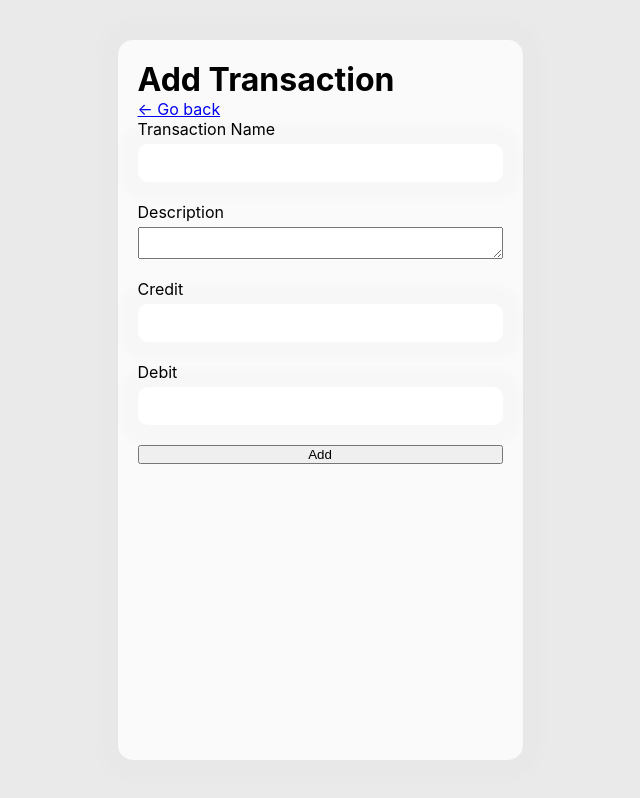
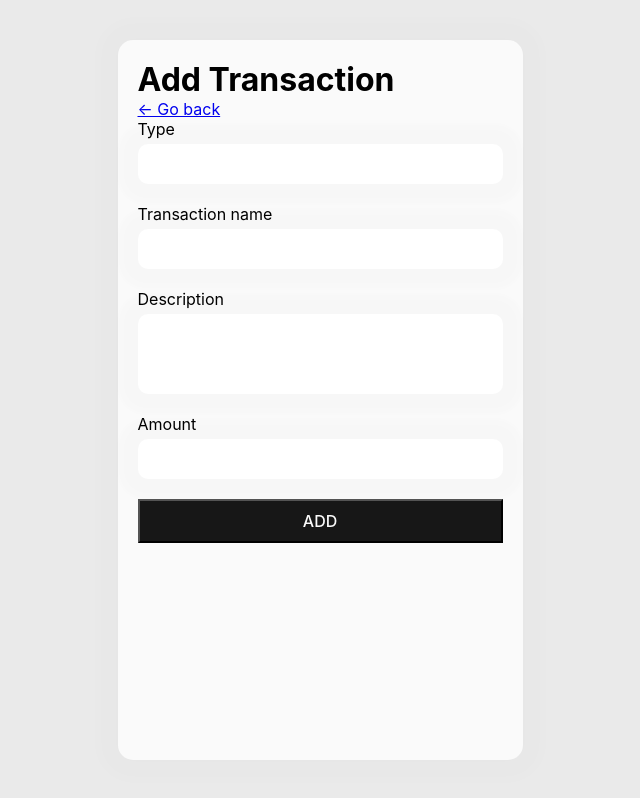
Before and after one commit to wayn3r/personal-account-web-app, a Next.js app: page /transaction/new in a window 1280 px wide. Shown: the whole page, without its empty margins (320-960 px from the left). Built offline with nearby package versions, Linux system fonts and the light colour scheme; no server answers.

Commit message:
chore: update add-transaction form

```diff
--- a/src/modules/shared/styles/form/input.module.scss
+++ b/src/modules/shared/styles/form/input.module.scss
@@ -5,4 +5,5 @@
   font-size: 1.6rem;
   padding: 1rem 1.6rem;
   outline: none;
+  font-family: inherit;
 }
--- a/src/modules/transaction/components/add-transaction-form.tsx
+++ b/src/modules/transaction/components/add-transaction-form.tsx
@@ -8,6 +8,8 @@ import { validateTransaction } from '../services/validate-transaction'
 
 import styles from '../styles/add-transaction-form.module.scss'
 import { Input } from 'modules/shared/components/form/input'
+import { TextAreaInput } from 'modules/shared/components/form/textarea'
+import { Button } from 'modules/shared/components/button/button'
 
 type Props = AddTransactionFormProps
 export function AddTransactionForm({ onAddTransaction }: Props) {
@@ -34,26 +36,25 @@ export function AddTransactionForm({ onAddTransaction }: Props) {
   return (
     <form className={styles.form} onSubmit={handleSubmit}>
       <label>
-        Transaction Name
+        Type
+        <Input type="text" name="type" />
+      </label>
+      <label>
+        Transaction name
         <Input type="text" name="name" />
         {errors.name && <span>{errors.name}</span>}
       </label>
       <label>
         Description
-        <textarea name="description"></textarea>
+        <TextAreaInput name="description" rows={3} />
         {errors.description && <span>{errors.description}</span>}
       </label>
       <label>
-        Credit
-        <Input type="number" name="credit" min={0} />
+        Amount
+        <Input type="number" name="credit" />
         {errors.credit && <span>{errors.credit}</span>}
       </label>
-      <label>
-        Debit
-        <Input type="number" name="debit" min={0} />
-        {errors.debit && <span>{errors.debit}</span>}
-      </label>
-      <button>Add</button>
+      <Button>Add</Button>
     </form>
   )
 }
--- a/src/modules/transaction/styles/add-transaction-form.module.scss
+++ b/src/modules/transaction/styles/add-transaction-form.module.scss
@@ -1,3 +1,5 @@
+@import '/src/styles/base/variables';
+
 .form {
   gap: 2rem;
 
--- a/src/styles/base/_variables.scss
+++ b/src/styles/base/_variables.scss
@@ -8,3 +8,6 @@ $colors: (
   green: #84ebbe,
   dark-green: #2cdd90,
 );
+
+$black-color: map-get($colors, black);
+$white-color: map-get($colors, white);
```
